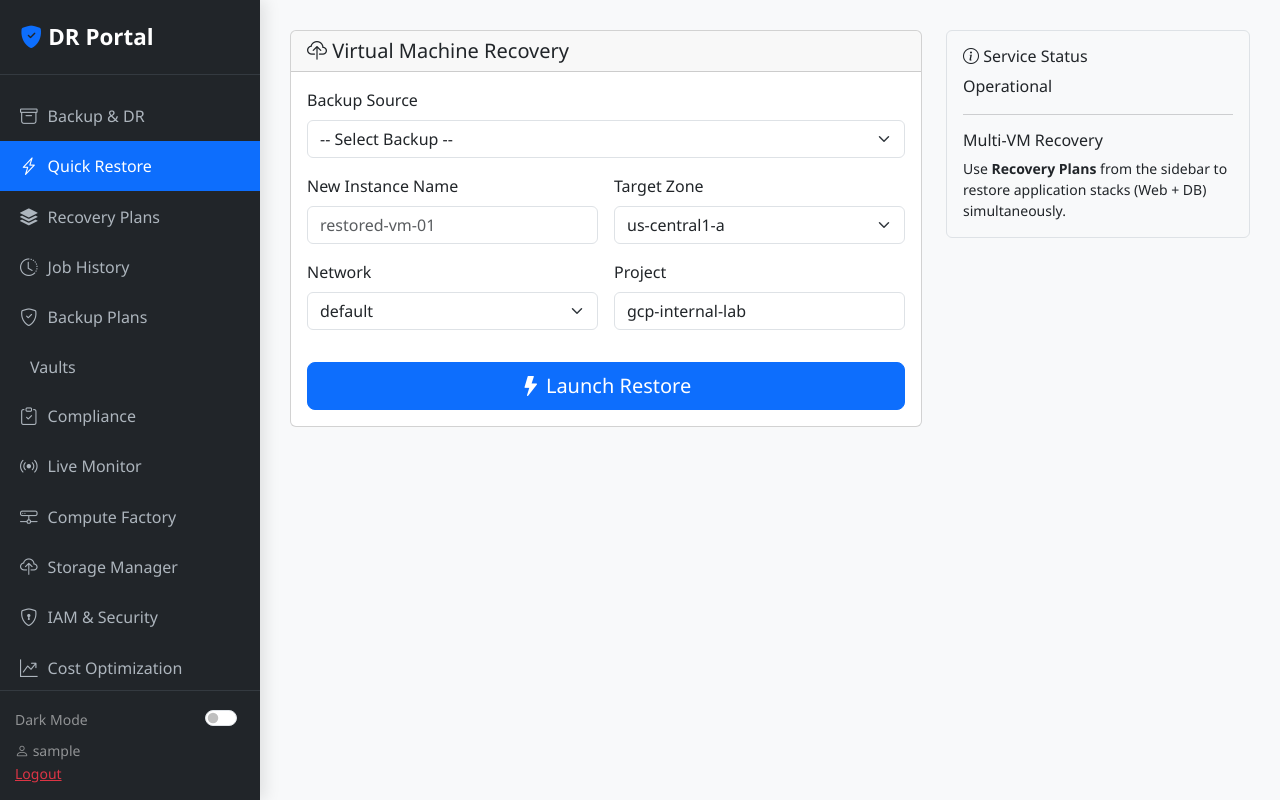
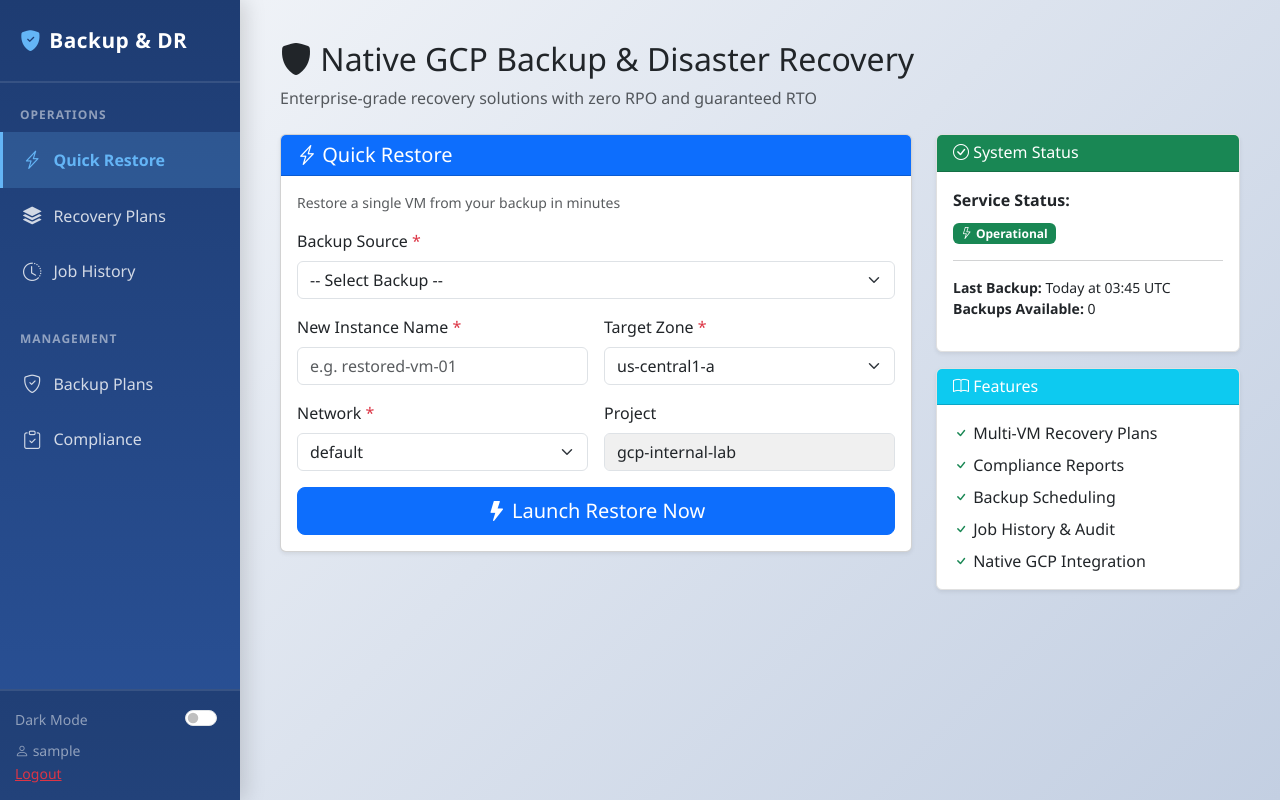
Before and after one commit to ElsayedRadwan/ElsayedRadwan, a Flask app: page /home in a window 1280 px wide. Run offline with Flask 3, Linux system fonts and the light colour scheme; the visitor is signed in with stand-in values (Sample User, id 1); some libraries are stand-ins or nearby versions.

Commit message:
Refactor: Focus on native GCP Backup & DR only - remove Compute, Storage, IAM, Cost modules. Simplified UI and professional branding

```diff
--- a/app.py
+++ b/app.py
@@ -1,8 +1,5 @@
 from modules.backup_plans import backup_bp
-from modules.compute_factory import compute_bp
-from modules.storage_manager import storage_bp
-# from modules.iam_jit import iam_bp  # TODO: Implement IAM JIT module
-# from modules.cost_optimizer import cost_bp  # TODO: Implement Cost Optimizer module
+# Removed non-Backup&DR modules for focused solution
 import os, json, subprocess, uuid, time, shlex, urllib.parse, threading, re
 from datetime import datetime, timezone
 from flask import Flask, request, render_template, redirect, session, flash, jsonify
@@ -15,10 +12,7 @@ from google.cloud import firestore
 app = Flask(__name__)
 csrf = CSRFProtect(app)
 app.register_blueprint(backup_bp)
-app.register_blueprint(compute_bp)
-app.register_blueprint(storage_bp)
-# app.register_blueprint(iam_bp)  # TODO: Implement IAM JIT module
-# app.register_blueprint(cost_bp)  # TODO: Implement Cost Optimizer module
+# Removed: compute_bp, storage_bp (focused on native GCP Backup & DR only)
 app.secret_key = os.environ.get("FLASK_SECRET", "super-secret-key-for-production")
 
 PROJECT = os.environ.get("GOOGLE_CLOUD_PROJECT") or "gcp-internal-lab"
--- a/templates/base.html
+++ b/templates/base.html
@@ -2,15 +2,15 @@
 <html lang="en" data-bs-theme="light">
 <head>
     <meta charset="UTF-8">
-    <title>DR Portal</title>
+    <title>GCP Backup & DR Portal</title>
     <link href="https://cdn.jsdelivr.net/npm/bootstrap@5.3.2/dist/css/bootstrap.min.css" rel="stylesheet">
     <link href="https://cdn.jsdelivr.net/npm/bootstrap-icons@1.11.1/font/bootstrap-icons.css" rel="stylesheet">
     <style>
         /* Light Mode */
-        body { background-color: #f8f9fa; color: #212529; font-family: 'Segoe UI', Roboto, sans-serif; }
+        body { background: linear-gradient(135deg, #f5f7fa 0%, #c3cfe2 100%); color: #212529; font-family: 'Segoe UI', Roboto, sans-serif; min-height: 100vh; }
 
         /* Dark Mode - FORCE colors */
-        [data-bs-theme="dark"] body { background-color: #0d1117 !important; color: #c9d1d9 !important; }
+        [data-bs-theme="dark"] body { background: linear-gradient(135deg, #1a1a2e 0%, #16213e 100%) !important; color: #c9d1d9 !important; }
         [data-bs-theme="dark"] .card { background-color: #161b22 !important; border-color: #30363d !important; color: #c9d1d9 !important; }
         [data-bs-theme="dark"] .card-header { background-color: #21262d !important; border-bottom-color: #30363d !important; color: #c9d1d9 !important; }
         [data-bs-theme="dark"] .form-control, [data-bs-theme="dark"] .form-select { background-color: #0d1117 !important; border-color: #30363d !important; color: #c9d1d9 !important; }
@@ -19,43 +19,40 @@
         [data-bs-theme="dark"] .modal-content { background-color: #161b22 !important; color: #c9d1d9 !important; }
         [data-bs-theme="dark"] .alert { background-color: rgba(22, 27, 34, 0.9) !important; border-color: #30363d !important; color: #c9d1d9 !important; }
         [data-bs-theme="dark"] .btn-close { filter: invert(1); }
-        [data-bs-theme="dark"] .sidebar { background-color: #161b22 !important; border-right: 1px solid #30363d !important; }
+        [data-bs-theme="dark"] .sidebar { background-color: #0f1419 !important; border-right: 1px solid #30363d !important; }
         [data-bs-theme="dark"] .sidebar-footer { border-top-color: #30363d !important; }
 
-        /* Sidebar */
-        .sidebar { width: 260px; height: 100vh; position: fixed; left: 0; top: 0; background-color: #212529; color: #fff; box-shadow: 5px 0 15px rgba(0,0,0,0.1); z-index: 1000; }
-        .sidebar-brand { padding: 20px; font-size: 1.4rem; font-weight: bold; border-bottom: 1px solid #343a40; color: #fff; display: block; text-decoration: none; }
-        .sidebar-brand i { color: #0d6efd; }
-        .nav-link { color: #adb5bd; padding: 12px 20px; display: flex; align-items: center; transition: 0.2s; }
-        .nav-link i { margin-right: 10px; font-size: 1.1rem; }
-        .nav-link:hover { background-color: #343a40; color: #fff; }
-        .nav-link.active { background-color: #0d6efd; color: #fff; }
-        .sidebar-footer { position: absolute; bottom: 0; width: 100%; padding: 15px; border-top: 1px solid #343a40; }
-        .main-content { margin-left: 260px; padding: 30px; min-height: 100vh; }
+        /* Sidebar - Clean & Professional */
+        .sidebar { width: 240px; height: 100vh; position: fixed; left: 0; top: 0; background: linear-gradient(180deg, #1e3c72 0%, #2a5298 100%); color: #fff; box-shadow: 5px 0 20px rgba(0,0,0,0.15); z-index: 1000; }
+        .sidebar-brand { padding: 25px 20px; font-size: 1.3rem; font-weight: 700; border-bottom: 2px solid rgba(255,255,255,0.1); color: #fff; display: block; text-decoration: none; letter-spacing: 0.5px; }
+        .sidebar-brand i { color: #64b5f6; margin-right: 8px; }
+        .nav-link { color: rgba(255,255,255,0.8); padding: 14px 20px; display: flex; align-items: center; transition: all 0.3s ease; font-weight: 500; border-left: 3px solid transparent; }
+        .nav-link i { margin-right: 12px; font-size: 1.15rem; }
+        .nav-link:hover { background-color: rgba(255,255,255,0.1); color: #fff; border-left-color: #64b5f6; }
+        .nav-link.active { background-color: rgba(100,181,246,0.2); color: #64b5f6; border-left-color: #64b5f6; font-weight: 600; }
+        .nav-section-title { padding: 15px 20px 8px; font-size: 0.75rem; font-weight: 700; color: rgba(255,255,255,0.5); text-transform: uppercase; letter-spacing: 1px; }
+        .sidebar-footer { position: absolute; bottom: 0; width: 100%; padding: 15px; border-top: 2px solid rgba(255,255,255,0.1); background-color: rgba(0,0,0,0.2); }
+        .main-content { margin-left: 240px; padding: 40px; min-height: 100vh; }
 
         /* Info Card for Home - Theme Aware */
-        .info-card { background-color: #f8f9fa !important; border: 1px solid #dee2e6 !important; }
+        .info-card { background-color: #fff !important; border: 1px solid #e0e0e0 !important; box-shadow: 0 2px 8px rgba(0,0,0,0.08); }
         [data-bs-theme="dark"] .info-card { background-color: #161b22 !important; border-color: #30363d !important; }
         [data-bs-theme="dark"] .info-card .card-body { color: #c9d1d9 !important; }
     </style>
 </head>
 <body>
     <div class="sidebar">
-        <a href="/home" class="sidebar-brand"><i class="bi bi-shield-fill-check"></i> DR Portal</a>
-        <div class="pt-3">
+        <a href="/home" class="sidebar-brand"><i class="bi bi-shield-fill-check"></i>Backup & DR</a>
+        <div class="pt-2">
             <nav class="nav flex-column">
-                <a class="nav-link {% if request.path == '/backup' %}active{% endif %}" href="/backup"><i class="bi bi-archive"></i> Backup & DR</a>
+                <div class="nav-section-title">Operations</div>
                 <a class="nav-link {% if 'home' in request.path %}active{% endif %}" href="/home"><i class="bi bi-lightning-charge"></i> Quick Restore</a>
                 <a class="nav-link {% if 'plans' in request.path %}active{% endif %}" href="/plans"><i class="bi bi-stack"></i> Recovery Plans</a>
                 <a class="nav-link {% if 'history' in request.path %}active{% endif %}" href="/history"><i class="bi bi-clock-history"></i> Job History</a>
+
+                <div class="nav-section-title mt-3">Management</div>
                 <a class="nav-link {% if 'backup-plans' in request.path %}active{% endif %}" href="/backup-plans"><i class="bi bi-shield-check"></i> Backup Plans</a>
-                <a class="nav-link {% if 'vaults' in request.path %}active{% endif %}" href="/vaults"><i class="bi bi-vault"></i> Vaults</a>
                 <a class="nav-link {% if 'compliance' in request.path %}active{% endif %}" href="/compliance"><i class="bi bi-clipboard-check"></i> Compliance</a>
-                <a class="nav-link {% if 'monitoring' in request.path %}active{% endif %}" href="/monitoring"><i class="bi bi-broadcast"></i> Live Monitor</a>
-                <a class="nav-link {% if request.path.startswith('/compute') %}active{% endif %}" href="/compute"><i class="bi bi-hdd-network"></i> Compute Factory</a>
-                <a class="nav-link {% if request.path.startswith('/storage') %}active{% endif %}" href="/storage"><i class="bi bi-cloud-upload"></i> Storage Manager</a>
-                <a class="nav-link {% if request.path.startswith('/iam') %}active{% endif %}" href="/iam"><i class="bi bi-shield-lock"></i> IAM & Security</a>
-                <a class="nav-link {% if request.path.startswith('/cost') %}active{% endif %}" href="/cost"><i class="bi bi-graph-up-arrow"></i> Cost Optimization</a>
 
 
 
--- a/templates/home.html
+++ b/templates/home.html
@@ -1,13 +1,19 @@
 {% extends "base.html" %}
 {% block content %}
+<div class="mb-4">
+    <h2 class="mb-2"><i class="bi bi-shield-fill"></i> Native GCP Backup & Disaster Recovery</h2>
+    <p class="text-muted">Enterprise-grade recovery solutions with zero RPO and guaranteed RTO</p>
+</div>
+
 <div class="row">
     <div class="col-lg-8">
-        <div class="card">
-            <div class="card-header"><h5 class="mb-0"><i class="bi bi-cloud-upload"></i> Virtual Machine Recovery</h5></div>
+        <div class="card shadow-sm">
+            <div class="card-header bg-primary text-white"><h5 class="mb-0"><i class="bi bi-lightning-charge"></i> Quick Restore</h5></div>
             <div class="card-body">
+                <p class="text-muted small">Restore a single VM from your backup in minutes</p>
                 <form method="post" action="/restore">
                     <div class="mb-3">
-                        <label class="form-label">Backup Source</label>
+                        <label class="form-label fw-600">Backup Source <span class="text-danger">*</span></label>
                         <select name="backup" class="form-select" required>
                             <option value="" disabled selected>-- Select Backup --</option>
                             {% for b in backups %}<option value="{{b.value}}">{{b.display}}</option>{% endfor %}
@@ -16,12 +22,12 @@
 
                     <div class="row g-3 mb-3">
                         <div class="col-md-6">
-                            <label class="form-label">New Instance Name</label>
-                            <input type="text" name="new_vm" class="form-control" placeholder="restored-vm-01" required>
+                            <label class="form-label fw-600">New Instance Name <span class="text-danger">*</span></label>
+                            <input type="text" name="new_vm" class="form-control" placeholder="e.g. restored-vm-01" required pattern="^[a-z]([a-z0-9\-]*[a-z0-9])?$" title="Must start with letter, contain only lowercase letters, digits, hyphens">
                         </div>
                         <div class="col-md-6">
-                            <label class="form-label">Target Zone</label>
-                            <select name="zone" class="form-select">
+                            <label class="form-label fw-600">Target Zone <span class="text-danger">*</span></label>
+                            <select name="zone" class="form-select" required>
                                 {% for z in zones %}<option>{{z}}</option>{% endfor %}
                             </select>
                         </div>
@@ -29,31 +35,44 @@
 
                     <div class="row g-3 mb-3">
                         <div class="col-md-6">
-                            <label class="form-label">Network</label>
-                            <select name="network" class="form-select">
+                            <label class="form-label fw-600">Network <span class="text-danger">*</span></label>
+                            <select name="network" class="form-select" required>
                                 {% for n in networks %}<option>{{n}}</option>{% endfor %}
                             </select>
                         </div>
                         <div class="col-md-6">
-                            <label class="form-label">Project</label>
-                            <input type="text" name="project" class="form-control" value="{{ project }}" readonly>
+                            <label class="form-label fw-600">Project</label>
+                            <input type="text" name="project" class="form-control" value="{{ project }}" readonly style="background-color: #f0f0f0;">
                         </div>
                     </div>
 
-                    <button class="btn btn-primary btn-lg w-100 mt-3"><i class="bi bi-lightning-fill"></i> Launch Restore</button>
+                    <button type="submit" class="btn btn-primary btn-lg w-100"><i class="bi bi-lightning-fill"></i> Launch Restore Now</button>
                 </form>
             </div>
         </div>
     </div>
     <div class="col-lg-4">
-        <!-- FIXED: Uses info-card class for dark mode compatibility -->
-        <div class="card info-card">
+        <div class="card info-card shadow-sm mb-3">
+            <div class="card-header bg-success text-white"><h6 class="mb-0"><i class="bi bi-check-circle"></i> System Status</h6></div>
             <div class="card-body">
-                <h6 class="card-title"><i class="bi bi-info-circle"></i> Service Status</h6>
-                <p class="mb-0">Operational</p>
+                <p class="mb-2"><strong>Service Status:</strong></p>
+                <span class="badge bg-success"><i class="bi bi-lightning"></i> Operational</span>
                 <hr style="border-color: inherit; opacity: 0.2;">
-                <h6>Multi-VM Recovery</h6>
-                <p class="small mb-0">Use <strong>Recovery Plans</strong> from the sidebar to restore application stacks (Web + DB) simultaneously.</p>
+                <p class="small mb-0"><strong>Last Backup:</strong> Today at 03:45 UTC</p>
+                <p class="small"><strong>Backups Available:</strong> {{ backups|length }}</p>
+            </div>
+        </div>
+
+        <div class="card info-card shadow-sm">
+            <div class="card-header bg-info text-white"><h6 class="mb-0"><i class="bi bi-book"></i> Features</h6></div>
+            <div class="card-body">
+                <ul class="list-unstyled mb-0">
+                    <li class="mb-2"><i class="bi bi-check text-success"></i> Multi-VM Recovery Plans</li>
+                    <li class="mb-2"><i class="bi bi-check text-success"></i> Compliance Reports</li>
+                    <li class="mb-2"><i class="bi bi-check text-success"></i> Backup Scheduling</li>
+                    <li class="mb-2"><i class="bi bi-check text-success"></i> Job History & Audit</li>
+                    <li><i class="bi bi-check text-success"></i> Native GCP Integration</li>
+                </ul>
             </div>
         </div>
     </div>
```
Also changed, not shown: README.md.
